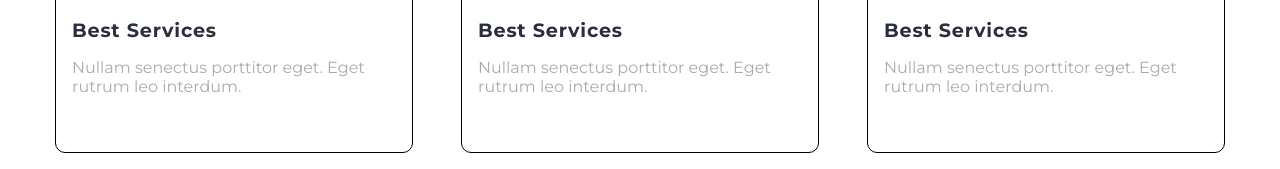
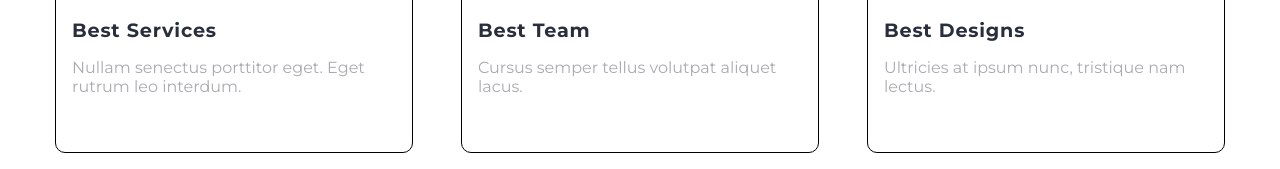
Before and after one commit to kpauner/thebox, a plain HTML site: page index.html in a window 1280 px wide. Shown: the part 783-952 px from the top of the page. Drawn offline with nearby package versions, Linux system fonts and the light colour scheme.

Commit message:
flex-basis and grow on card items

```diff
--- a/assets/style.css
+++ b/assets/style.css
@@ -89,6 +89,8 @@
     padding: 1rem;
     border: #000 1px solid;
     border-radius: 10px;
+    flex-basis: 0;
+    flex-grow: 1;
 }
 
 .card-item > p {
--- a/index.html
+++ b/index.html
@@ -31,12 +31,12 @@
                 <p>Nullam senectus porttitor eget. Eget rutrum leo interdum.</p>
             </div>
             <div class="card-item"><img src="assets/img/headphoneicon.svg" alt="" srcset="">
-                <h3>Best Services</h3>
-                <p>Nullam senectus porttitor eget. Eget rutrum leo interdum.</p>
+                <h3>Best Team</h3>
+                <p>Cursus semper tellus volutpat aliquet lacus. </p>
             </div>
-            <div class="card-item"><img src="assets/img/headphoneicon.svg" alt="" srcset="">
-                <h3>Best Services</h3>
-                <p>Nullam senectus porttitor eget. Eget rutrum leo interdum.</p>
+            <div class="card-item"><img src="assets/img/pencilrulericon.svg" alt="" srcset="">
+                <h3>Best Designs</h3>
+                <p>Ultricies at ipsum nunc, tristique nam lectus.</p>
             </div>
         </div>
     </section>
```
